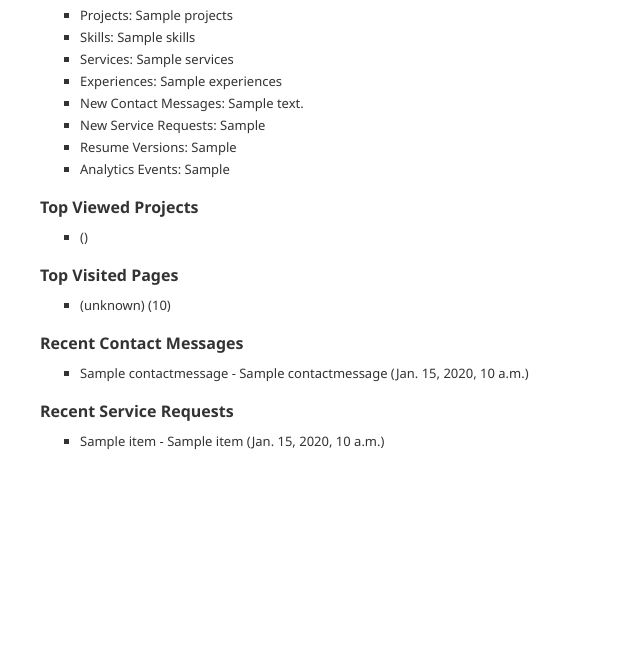
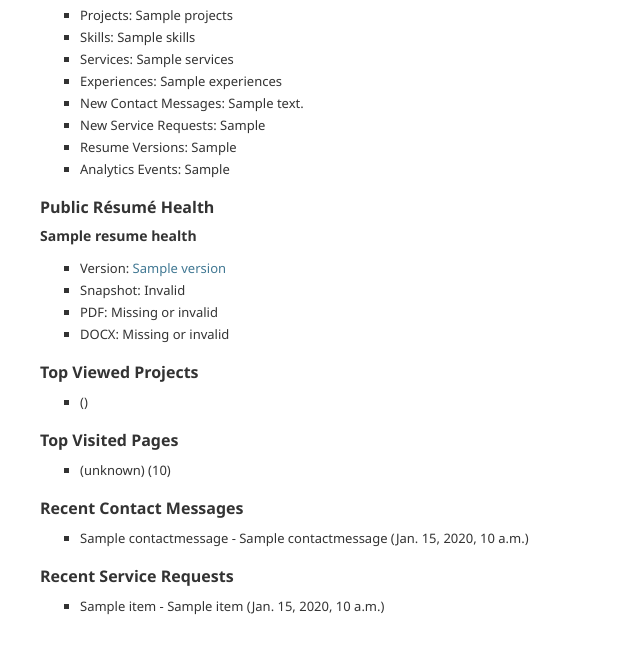
Before and after one commit to Shahriyar-Kh/shahriyarkhan-portfolio-v1, a Django app: template backend/templates/admin/dashboard_summary.html in a window 1280 px wide. Shown: the part 202-869 px from the top of the page, without its empty margins (0-640 px from the left). Before the commit the page ends 652 px from the top, so only its background shows below. Run offline with Django 5.2, Linux system fonts and the light colour scheme; tables that the repository leaves empty hold one stand-in row (values such as "Sample post"); the template is opened without the code that fills it: values that come from a table or form of the project are taken from there, most other values are stand-ins (such as "Sample title", 1, 10 or a date in 2020); data that the repository does not hold is empty.

Commit message:
feat(admin): show resume health on dashboard

```diff
--- a/backend/templates/admin/dashboard_summary.html
+++ b/backend/templates/admin/dashboard_summary.html
@@ -14,6 +14,19 @@
     <li>Resume Versions: {{ summary.resume_versions }}</li>
     <li>Analytics Events: {{ summary.analytics_events }}</li>
   </ul>
+
+  <h2>Public Résumé Health</h2>
+  <p><strong>{{ resume_health.label }}</strong></p>
+  {% if resume_health.version %}
+    <ul>
+      <li>Version: <a href="{% url 'admin:resume_builder_resumeversion_change' resume_health.version.pk %}">{{ resume_health.version.title }}</a></li>
+      <li>Snapshot: {% if resume_health.snapshot %}Valid{% else %}Invalid{% endif %}</li>
+      <li>PDF: {% if resume_health.pdf %}Downloadable{% else %}Missing or invalid{% endif %}</li>
+      <li>DOCX: {% if resume_health.docx %}Downloadable{% else %}Missing or invalid{% endif %}</li>
+    </ul>
+  {% else %}
+    <p>Create a governed Master résumé draft, approve it, generate both exports, and publish it.</p>
+  {% endif %}
 
   <h2>Top Viewed Projects</h2>
   <ul>
```
